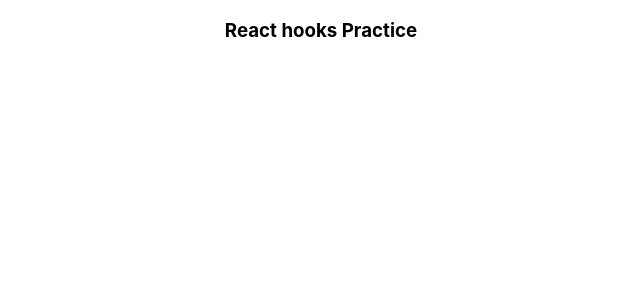
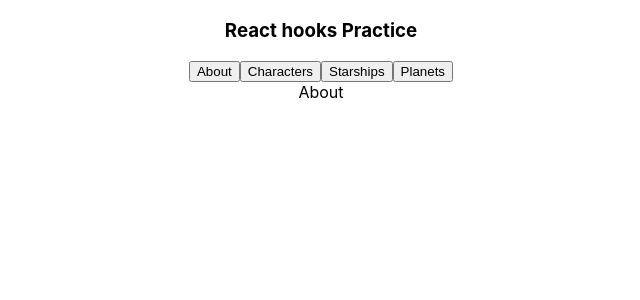
Before and after one commit to lena0128/react-hooks-practice-0105, a React (Create React App) app: page / in a window 1280 px wide. Shown: the top 300 px of the page, without its empty margins (319-959 px from the left). Built offline with nearby package versions, Linux system fonts and the light colour scheme.

Commit message:
use state and effect hooks to make a fetch request in Starships component

```diff
--- a/src/App.js
+++ b/src/App.js
@@ -1,9 +1,14 @@
 import './App.css';
+import React, { useState } from 'react';
+import Pages from './components/Pages';
 
 function App() {
+
+
   return (
     <div className="App">
       <h3>React hooks Practice</h3>
+      <Pages />
     </div>
   );
 }
--- a/src/components/Pages.js
+++ b/src/components/Pages.js
@@ -1,17 +1,39 @@
 import React, { useState } from 'react';
+import About from './About';
+import Characters from './characters/Characters';
+import Planets from './planets/Planets';
+import Starships from './starships/Starships';
 
 function Pages(){
+    const [page, setPage] = useState("about")
 
+    function renderPage(){
+        switch(page){
+            case "about":
+                return <About />
+
+            case "characters":
+                return <Characters />
+
+            case "planets":
+                return <Planets />
+
+            default:
+                return <Starships />
+        }
+    }
+
+    // note that in the event handler we need a callback function that contains a behavior
     return(
         <div>
             <nav>
-                <button>About</button>
-                <button>Characters</button>
-                <button>Starships</button>
-                <button>Planets</button>
+                <button onClick={() => setPage("about")}>About</button>
+                <button onClick={() => setPage("characters")}>Characters</button>
+                <button onClick={() => setPage("starships")}>Starships</button>
+                <button onClick={() => setPage("planets")}>Planets</button>
             </nav>
             <div>
-                {/* Individual Page goes Here (About/Starships/etc.) */}
+                {renderPage()}
             </div>
         </div>
     )
--- a/src/components/characters/Characters.js
+++ b/src/components/characters/Characters.js
@@ -1,5 +1,6 @@
-import React from 'react';
+import React, { } from 'react';
 import { fetchSWAPI } from '../utils';
+
 
 function Characters(){
     return (
--- a/src/components/starships/Starships.js
+++ b/src/components/starships/Starships.js
@@ -1,12 +1,36 @@
-import React from 'react';
+import React, { useState, useEffect } from 'react';
 import { fetchSWAPI } from '../utils';
 
 function Starships() {
+    // we need an array of all the starships objects
+    const [starships, setStarships] = useState([])
+
+    // componentDidMount <= we pass an empty array as the second argument (dependency)
+    // because we want this fetch request happen when component is mounting
+    useEffect(() => {
+        console.log("mounting starships")
+        fetchSWAPI("starships")
+            .then(data => setStarships(data.results))
+
+        // componentWillUnmount <= use a callback function for this one
+        return () => {
+            console.log("unmounting starships")
+            setStarships([])
+        }
+    }, [])
+
+    // componentDidUpdate <= we pass in the startships array as the dependency
+    // because we want to update the component whenever the data changes
+    useEffect(() => {
+        console.log("updating starship")
+    }, [starships])
 
     return (
         <div>
             <h1>All Starships</h1>
-            <ul></ul>
+            <ul>
+                {starships.map((s, idx) => <li key={idx}>{s.name}</li>)}
+            </ul>
         </div>
     );
 }
```
Also changed, not shown: 1 other file (tests, documents, lock files or other folders).
